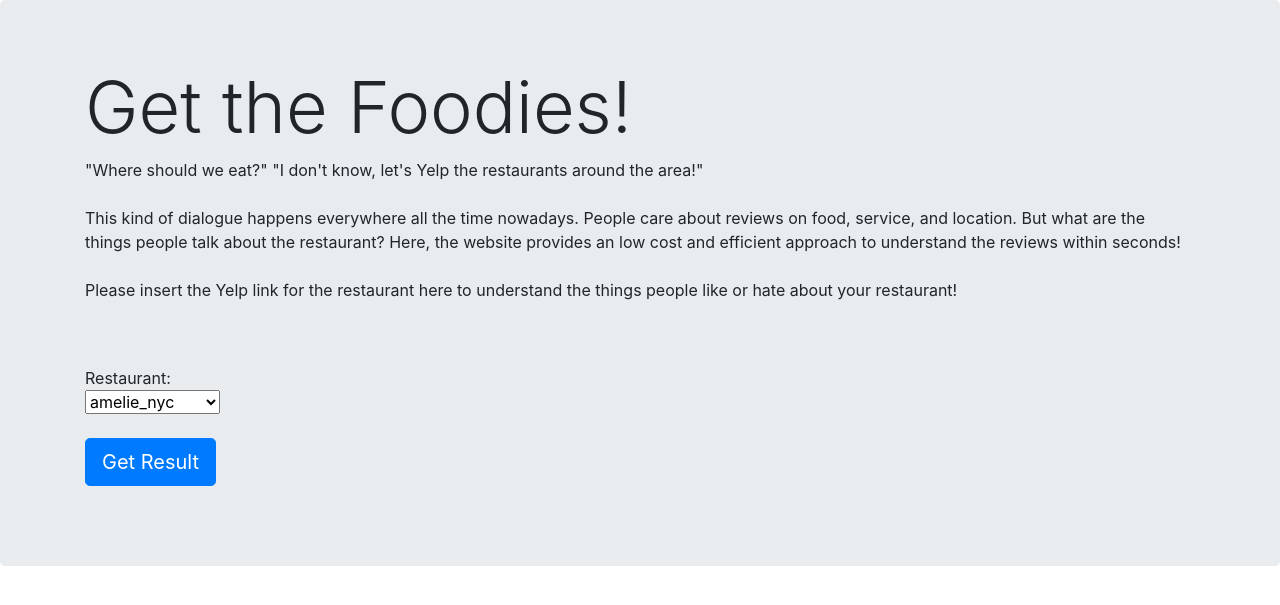
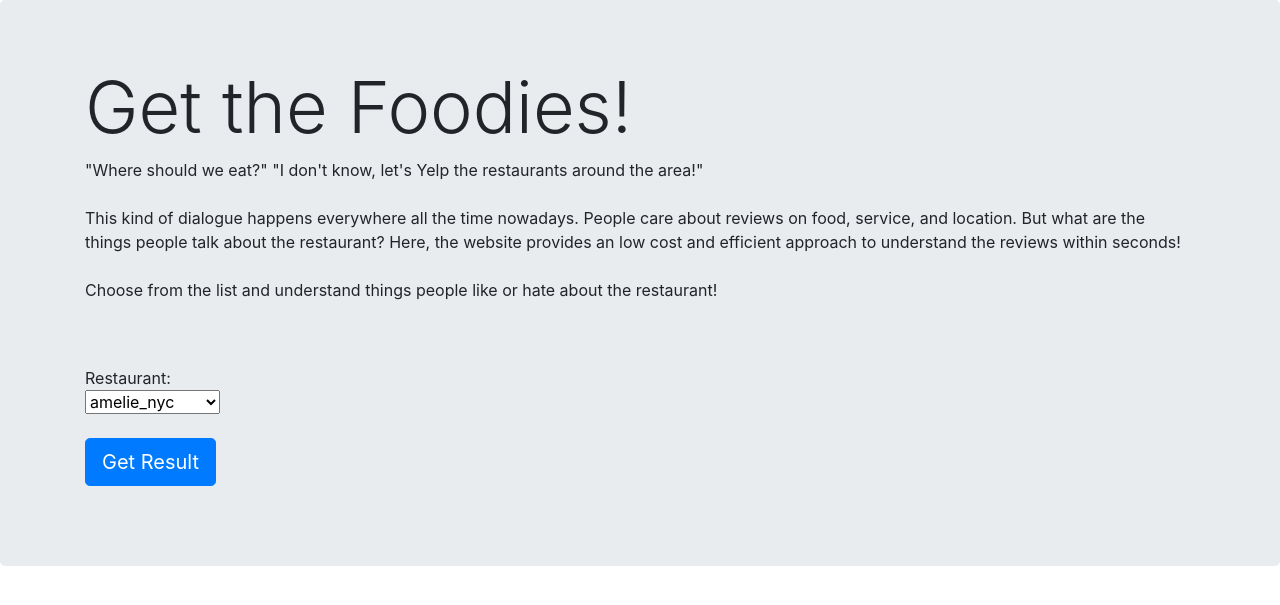
Before and after one commit to ericauuu/get_the_foodies, a Flask app: page / in a window 1280 px wide. Shown: the top 605 px of the page. Run offline with Flask 2, Linux system fonts and the light colour scheme; some libraries are stand-ins or nearby versions.

Commit message:
update wording

```diff
--- a/templates/index.html
+++ b/templates/index.html
@@ -19,8 +19,8 @@
           the reviews within seconds!
           <br>
           <br>
-          Please insert the Yelp link for the restaurant here to understand
-          the things people like or hate about your restaurant!
+          Choose from the list and understand
+          things people like or hate about the restaurant!
 
 
         </p>
```
